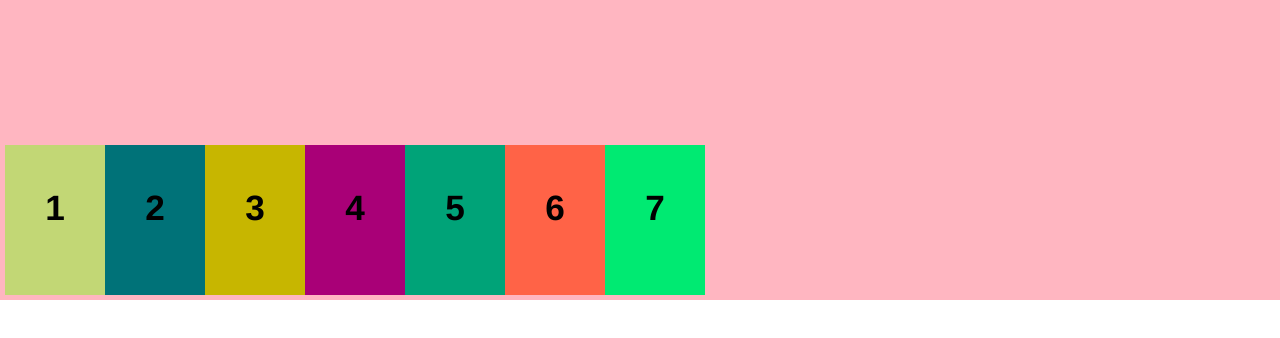
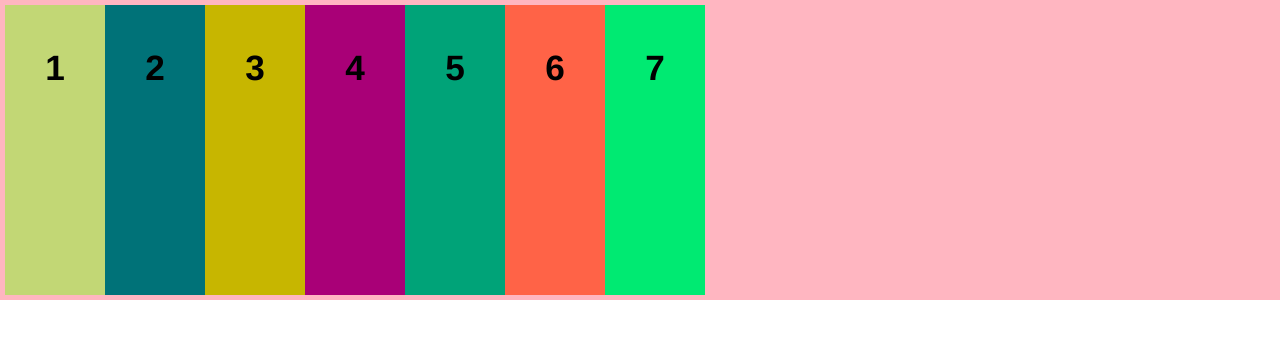
Before and after one commit to itschool-front/cssFlexLayout, a website: page index.html in a window 1280 px wide. Drawn offline with Linux system fonts and the light colour scheme.

Commit message:
css prop.: align-items: stretch

```diff
--- a/css/custom.css
+++ b/css/custom.css
@@ -12,14 +12,13 @@ ul#flex-container{
 
    display: flex;
    flex-direction: row;
-   align-items: flex-end;
+   align-items: stretch;
 
 
 }
 
 ul li{
     width: 100px;
-    height: 150px;
     color: black;
     font-weight: bold;
     font-size: 2.2em;
```
